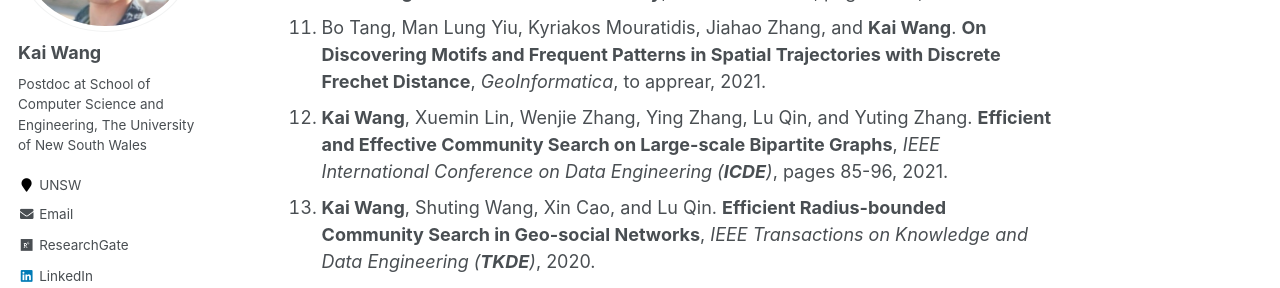
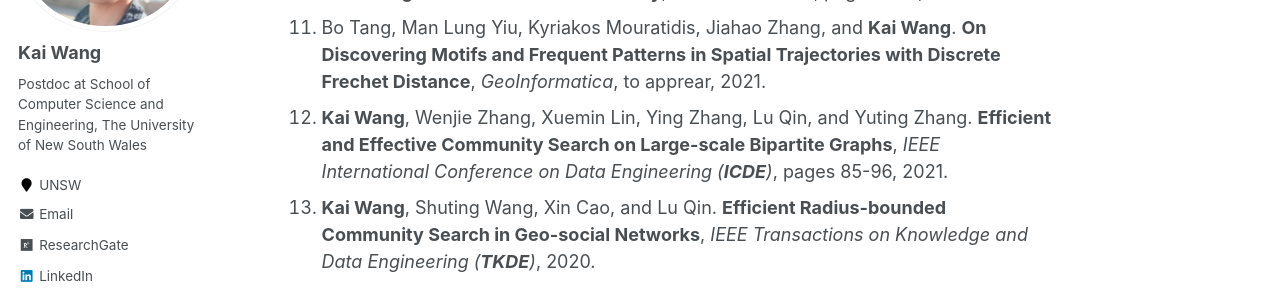
Before and after one commit to cs-kaiwang/cs-kaiwang.github.io, a Jekyll site: the page built from _pages/about.md, in a window 1280 px wide and 900 px high, scrolled down 1181 px. Shown: the part 153-441 px from the top of the window. Built offline with Jekyll 4.4.1, drawn with Linux system fonts in a browser that asks for light colours.

Commit message:
Update about.md

```diff
--- a/_pages/about.md
+++ b/_pages/about.md
@@ -25,7 +25,7 @@ Publications (* indicates corresponding author)
 9. Yizhang He, **Kai Wang\***, Wenjie Zhang, Xuemin Lin, and Ying Zhang. **Exploring Cohesive Subgraphs with Vertex Engagement and Tie Strength in Bipartite Graphs**, *Information Sciences*, pages 277-296, 2021.
 10. Fan Zhang, Jiadong Xie, **Kai Wang**, Shiyu Yang, Yu Jiang. **Discovering Key Users for Defending Network Structural Stability**, *World Wide Web*, pages 1-23, 2021.
 11. Bo Tang, Man Lung Yiu, Kyriakos Mouratidis, Jiahao Zhang, and **Kai Wang**. **On Discovering Motifs and Frequent Patterns in Spatial Trajectories with Discrete Frechet Distance**, *GeoInformatica*, to apprear, 2021.
-12. **Kai Wang**, Xuemin Lin, Wenjie Zhang, Ying Zhang, Lu Qin, and Yuting Zhang. **Efficient and Effective Community Search on Large-scale Bipartite Graphs**, *IEEE International Conference on Data Engineering (**ICDE**)*, pages 85-96, 2021.
+12. **Kai Wang**, Wenjie Zhang, Xuemin Lin, Ying Zhang, Lu Qin, and Yuting Zhang. **Efficient and Effective Community Search on Large-scale Bipartite Graphs**, *IEEE International Conference on Data Engineering (**ICDE**)*, pages 85-96, 2021.
 13. **Kai Wang**, Shuting Wang, Xin Cao, and Lu Qin. **Efficient Radius-bounded Community Search in Geo-social Networks**, *IEEE Transactions on Knowledge and Data Engineering (**TKDE**)*,  2020.
 14. Maryam Ghafouri, **Kai Wang\***, Fan Zhang, Ying Zhang, and Xuemin Lin. **Efficient Graph Hierarchical Decomposition With User Engagement And Tie Strength**, *International Conference on Database Systems for Advanced Applications (DASFAA)*, pages 448-465, 2020.
 15. **Kai Wang**, Xuemin Lin, Lu Qin, Wenjie Zhang, and Ying Zhang. **Efficient Bitruss Decomposition for Large-scale Bipartite Graphs**, *IEEE International Conference on Data Engineering (**ICDE**)*, pages 661-672, 2020.
```
